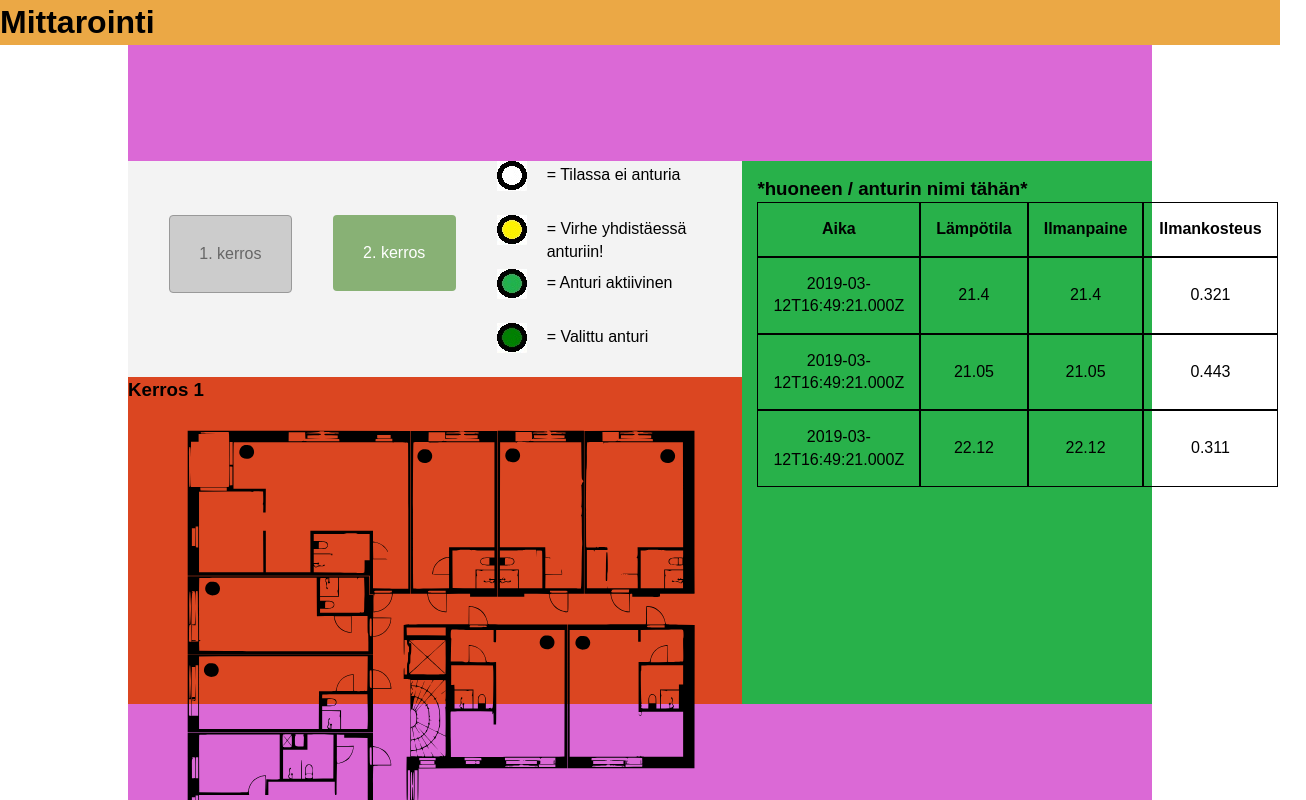
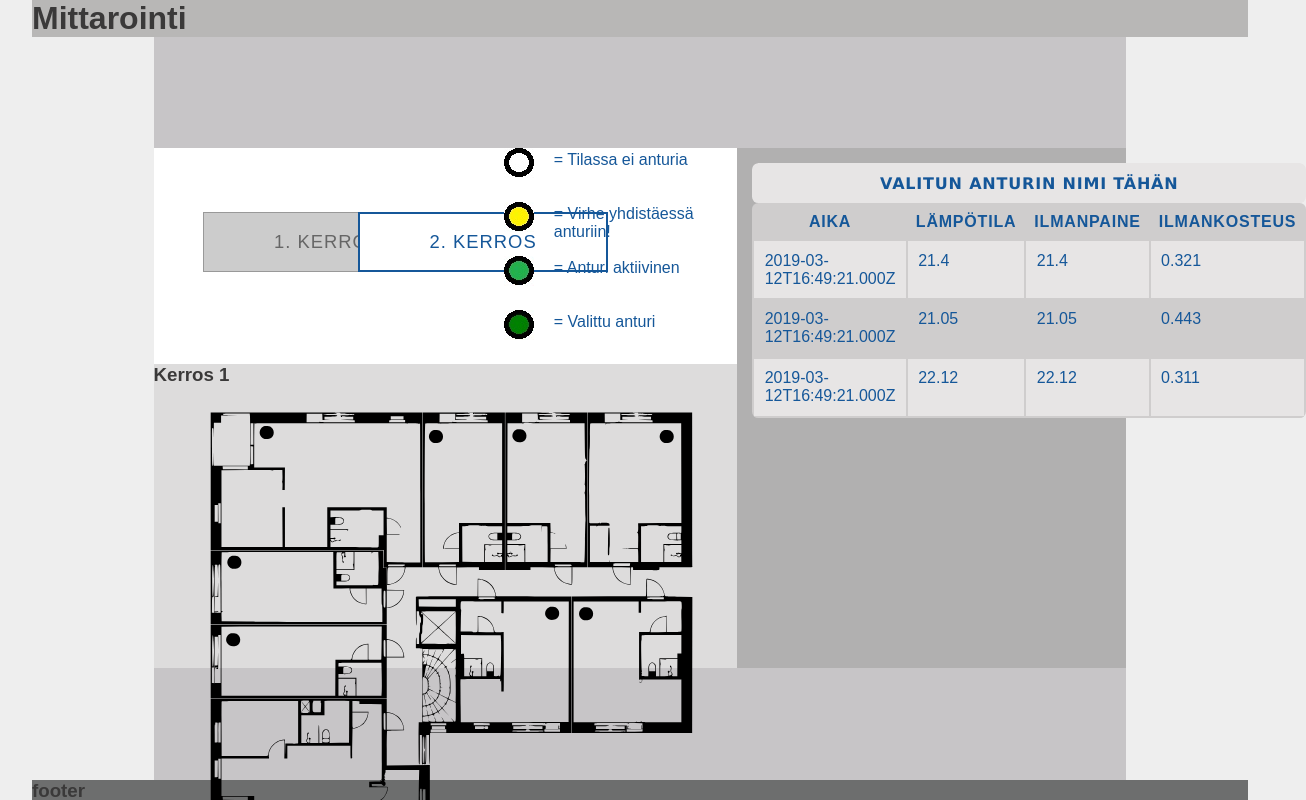
Before and after one commit to aatuv/Karttapohjainen-mittaussovellus-OT2, a React (Create React App) app: page / in a window 1280 px wide. Shown: the top 800 px of the page, 1306 px wide, since content can reach past the window. Built offline with nearby package versions, Linux system fonts and the light colour scheme.

Commit message:
Add files via upload

```diff
--- a/src/App.css
+++ b/src/App.css
@@ -4,15 +4,29 @@
   padding: 0;
 }
 
+table, caption, tbody, tfoot, thead, tr, th, td {
+  margin: 0;
+  padding: 0;
+  border: 0;
+  font-size: 100%;
+  font: inherit;
+  vertical-align: baseline;
+}
+
 body {
-  font-family: Arial, Arial, Helvetica, sans-serif;
-  line-height: 1.4;
+  padding: 0 2em;
+  font-family: Montserrat, sans-serif;
+  -webkit-font-smoothing: antialiased;
+  text-rendering: optimizeLegibility;
+  color: rgb(58, 57, 57);
+  background: #eee;
 }
 
 a {
   color: #333;
   text-decoration: none;
 }
+
 .container {
   display: grid;
   margin-left: auto;
@@ -22,57 +36,114 @@ a {
   grid-template-rows: [headerRow] 15% [mainRow] 70% [footerRow] 15%;
   margin-left: auto;
   margin-right: auto;
-  background-color: #db69d6;
+  background: #c7c5c7;
 }
+
 .header {
-  top: 0; left: 0; right: 0;
-  background-color: #eba845;
+  top: 0;
+  left: 0;
+  right: 0;
+  background: #b8b7b6;
 }
+
 .main-content-kartta {
   grid-column-start: mainContentKartta;
   grid-column-end: mainContentKartta;
   grid-row-start: mainRow;
   grid-row-end: mainRow;
-  background-color: #db4621;
+  background: #dddcdc;
 }
+
 .main-content-mittaukset {
   padding: 15px;
   grid-column-start: mainContentMittaukset;
   grid-column-end: mainContentMittaukset;
   grid-row-start: mainRow;
   grid-row-end: mainRow;
-  background-color: #28b14a;
+  background: #b1b0b0;
 }
+
 .footer {
-  background-color: #50baeb;
+  background: #6d6e6e;
 }
+
 .anturi:active {
   fill: red;
 }
+
 .huone:hover path {
   cursor: pointer;
-  fill: #505050;
+  fill: #837f7f;
 }
+
 button:disabled {
   border: 1px solid #999999;
-  background-color: #cccccc;
+  background: #cccccc;
   color: #666666;
 }
+
 button:disabled:hover {
   cursor: not-allowed;
   border: 1px solid #999999;
-  background-color: #cccccc;
+  background: #cccccc;
   color: #666666;
 }
+
 .mittaus-table {
+  width: 100%;
+  border-collapse: separate;
+  float: center;
+  background: #cfcdcd;
+  border-radius: .4em;
+  overflow: hidden;
+  color: #155799;
 }
+
 .table-header {
-  padding: 15px;
+  padding: .5em;
 }
+
 .mittaus-td {
   align-self: center;
-  padding: 15px;
+  padding: .65em;
 }
+
 thead, tbody, th, td {
-  border: 1px solid black;
+  border-color: gray;
 }
+
+tbody tr:nth-child(odd) {
+  background: rgb(231, 229, 229);
+}
+
+th {
+  font-weight: bold;
+  letter-spacing: .05em;
+  text-transform: uppercase;
+}
+
+tr {
+  border-top: 1px solid #ddd;
+  border-bottom: 1px solid #ddd;
+  border-color: lighten(#34495E, 10%);
+  transition: .2s ease-in-out;
+}
+
+tr:hover td {
+  background: #155799;
+  color: #fff;
+}
+
+tr:hover:active:focus {
+  border: 1px solid #155799;
+}
+
+caption {
+  padding: .65em;
+  background: rgb(231, 229, 229);
+  border-radius: .4em;
+  letter-spacing: .05em;
+  text-transform: uppercase;
+  font-family: Verdana, Geneva, Tahoma, sans-serif;
+  font-weight: bold;
+}
--- a/src/App.js
+++ b/src/App.js
@@ -86,13 +86,15 @@ class App extends Component {
             <Kartat kartat={this.state.kartat} setActive={this.setActive} />
           </div>
           <div className="main-content-mittaukset">
-          <h3>*huoneen / anturin nimi tähän*</h3>
+            <table className="mittaus-table">
+              <caption>valitun anturin nimi tähän</caption>
               <thead align="center">
                 <Headrow />
               </thead>
-            <tbody className="mittaus-table" align="center">
+              <tbody className="mittaus-tbody">
                 <Mittaukset mittaukset={this.state.mittaukset} />
               </tbody>
+            </table>
           </div>
         </div>
         <footer className="footer">
--- a/src/components/Kartta.css
+++ b/src/components/Kartta.css
@@ -1,68 +1,88 @@
 .selite-div {
+    color: #155799;
     display: grid;
-    background-color: #f3f3f3;
+    background-color: #fff;
     grid-template-columns: auto [btn1] 20% auto [btn2] 20% auto [selite] 40%;
     grid-template-rows: [ylarivi] 25% [ylakeski] 25% [alakeski] 25% [alarivi] 25%;
-  }
-.kerros1-btn {
-    all: unset;
-    grid-column-start : btn1;
-    grid-column-end : btn1;
-    grid-row-start : ylakeski;
-    grid-row-end : alakeski;
+}
+
+.kerros-btn {
+    width: 250px;
     height: 60px;
-    text-align: center;
-    padding: .5em 1.25em;
-    background-color:rgb(136, 177, 117);
-    color:rgb(255, 255, 255);
-    border-radius: .25em;
+    margin: 10px;
+    border: 2px solid #155799;
+    padding: 6px 24px;
+    font-size: 1.15em;
+    letter-spacing: 1px;
+    text-transform: uppercase;
+    color: #155799;
+    background-color: #fff;
+    transition: .1s ease-in-out;
 }
-.kerros1-btn:hover {
-        background-color: #446944;
+
+.kerros-btn:hover {
+    background-color: #155799;
+    border-color: #155799;
+    color: #fff;
 }
-.kerros2-btn {
-    all: unset;
-    grid-column-start : btn2;
-    grid-column-end : btn2;
-    grid-row-start : ylakeski;
-    grid-row-end : alakeski;
-    height: 60px;
-    text-align: center;
-    padding: .5em 1.25em;
-    background-color:rgb(136, 177, 117);
-    color:rgb(255, 255, 255);
-    border-radius: .25em;
-  }
-.kerros2-btn:hover {
-    background-color: #446944;
+
+.kerros-btn:active:focus {
+    color: #fff;
+    outline: 3px auto #155799;
 }
+
+
+.kerros-btn:visited {
+    background-color: #155799;
+    border-color: #155799;
+}
+
+#kerros1 {
+    grid-column-start: btn1;
+    grid-column-end: btn1;
+    grid-row-start: ylakeski;
+    grid-row-end: alakeski;
+}
+
+#kerros2 {
+    grid-column-start: btn2;
+    grid-column-end: btn2;
+    grid-row-start: ylakeski;
+    grid-row-end: alakeski;
+}
+
 .ul-div {
-    grid-column-start : selite;
-    grid-column-end : selite;
-    grid-row-start : ylarivi;
-    grid-row-end : alarivi;
+    grid-column-start: selite;
+    grid-column-end: selite;
+    grid-row-start: ylarivi;
+    grid-row-end: alarivi;
 }
+
 ul.selite-ul {
     list-style-type: none;
 }
+
 li.valk {
     background: url('./images/valk.jpg') no-repeat left top;
     height: 54px;
     padding-left: 50px;
     padding-top: 3px;
 }
+
 li.vihr {
     background: url('./images/vihr.jpg') no-repeat left top;
     height: 54px;
     padding-left: 50px;
     padding-top: 3px;
 }
+
 li.kelt {
     background: url('./images/kelt.jpg') no-repeat left top;
     height: 54px;
     padding-left: 50px;
     padding-top: 3px;
 }
+
 li.tumv {
     background: url('./images/tumv.jpg') no-repeat left top;
     height: 54px;
--- a/src/components/Valintalaatikko.js
+++ b/src/components/Valintalaatikko.js
@@ -6,8 +6,8 @@ export class Valintalaatikko extends Component {
     render() {
         return (
             <div className="selite-div">
-                <button className="kerros1-btn" disabled={this.props.painikkeet[0].disable} onClick={(event) => { this.props.setActive(); this.props.setDisabled() }}>1. kerros</button>
-                <button className="kerros2-btn" disabled={this.props.painikkeet[1].disable} onClick={(event) => { this.props.setActive(); this.props.setDisabled() }}>2. kerros</button>
+                <button id="kerros1" className="kerros-btn" disabled={this.props.painikkeet[0].disable} onClick={(event) => { this.props.setActive(); this.props.setDisabled() }}>1. kerros</button>
+                <button id="kerros2" className="kerros-btn" disabled={this.props.painikkeet[1].disable} onClick={(event) => { this.props.setActive(); this.props.setDisabled() }}>2. kerros</button>
                 <div className="ul-div">
                     <ul className="selite-ul">
                         <li className="valk">= Tilassa ei anturia</li>
```
Lines whose indentation alone changed are shown as unchanged.
